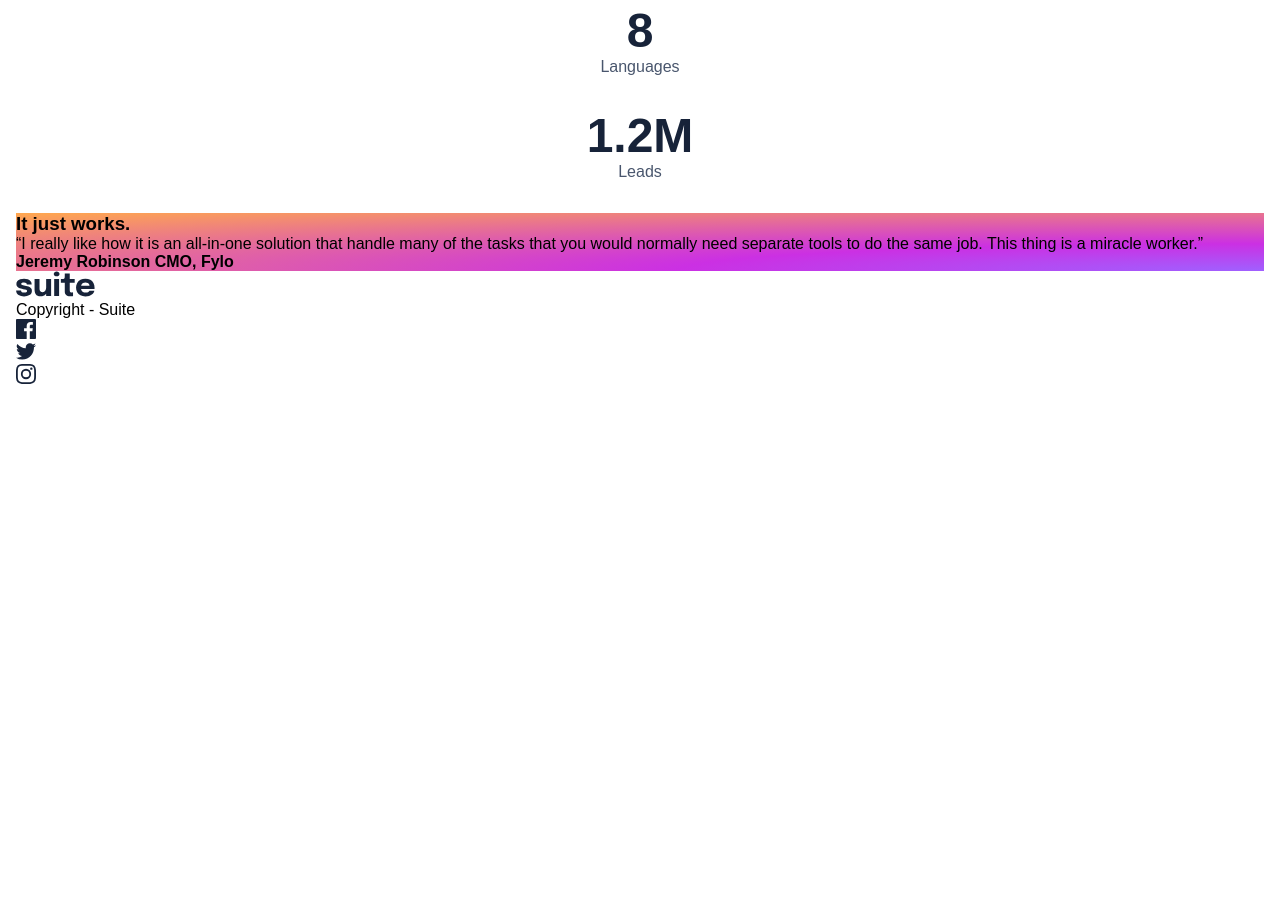
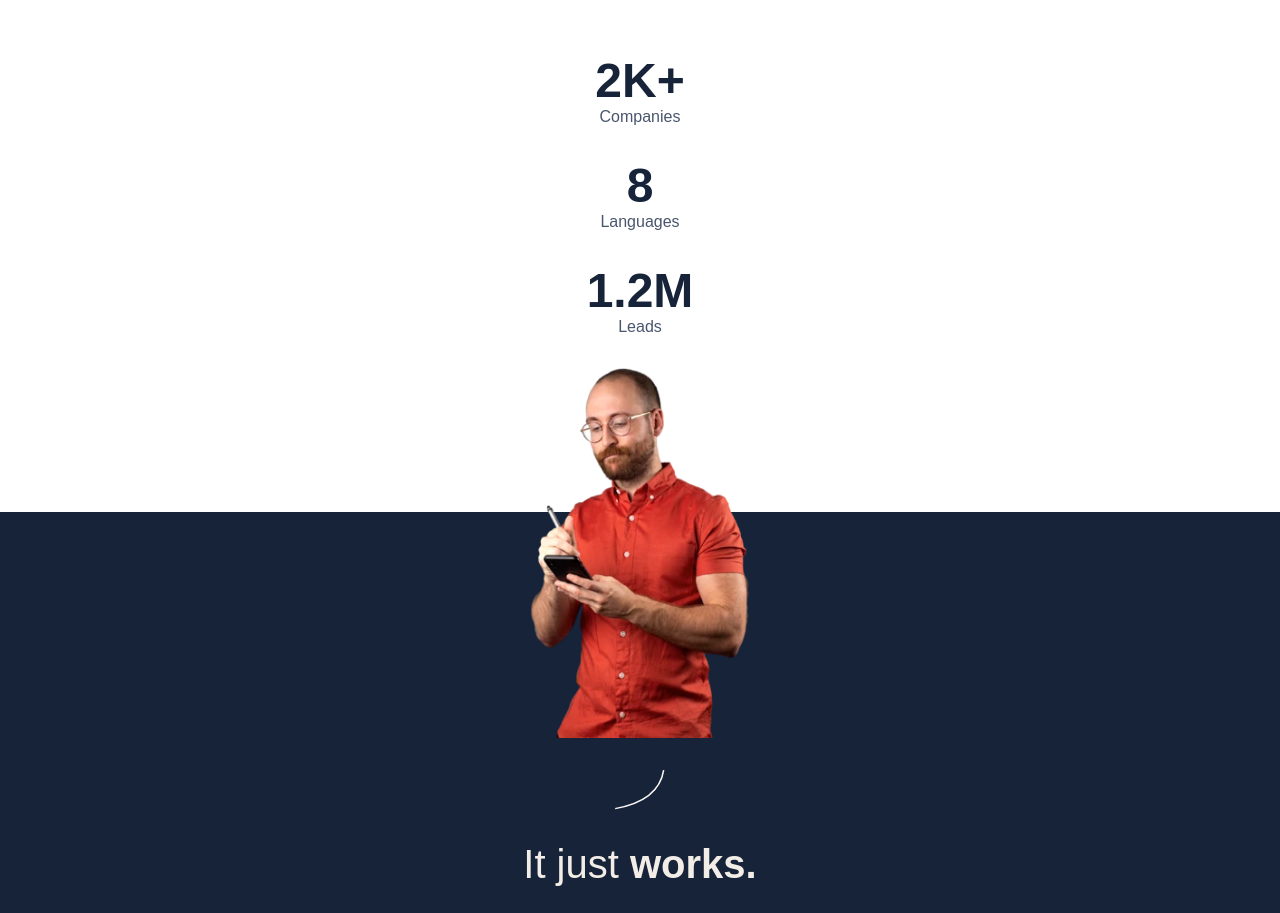
Before and after one commit to DeeaEmilia/Challenge-2, a plain HTML site: page index.html in a window 1280 px wide. Shown: the part 707-1620 px from the top of the page. Before the commit the page ends 1111 px from the top, so only its background shows below. Drawn offline with Linux system fonts and the light colour scheme.

Commit message:
testimonials section

```diff
--- a/index.html
+++ b/index.html
@@ -20,8 +20,12 @@
     </header>
     <main>
       <section class="hero--section">
+        <img
+          class="line"
+          src="assets/pattern-curved-line-1.svg"
+          alt="curved line" />
         <div class="title--wrapper">
-          <h1>A super solution for your business.</h1>
+          <h1>A <span>super solution</span> for your <span>business.</span></h1>
           <p>
             Our marketing and sales automations help you scale your outreach to
             get more leads for your company.
@@ -63,7 +67,15 @@
       </section>
 
       <section class="testimonials--section">
-        <h3>It just works.</h3>
+        <img
+          class="testimonials--person"
+          src="assets/image-jeremy-small.webp"
+          alt="picture of man in orange shirt using mobile phone with stylus" />
+        <img
+          class="line"
+          src="assets/pattern-curved-line-2.svg"
+          alt="curved line" />
+        <h3>It just <span>works.</span></h3>
         <p>
           “I really like how it is an all-in-one solution that handle many of
           the tasks that you would normally need separate tools to do the same
--- a/style.scss
+++ b/style.scss
@@ -20,7 +20,6 @@ ul {
 }
 
 body {
-  padding: 1rem;
   font-family: "Epilogue", sans-serif;
 }
 
@@ -51,6 +50,7 @@ header {
   display: flex;
   justify-content: space-between;
   align-items: center;
+  padding: 1rem;
 
   .logo {
     width: 4.90088rem;
@@ -61,6 +61,18 @@ header {
 main {
   .hero--section {
     margin: 2rem 0;
+    display: flex;
+    flex-direction: column;
+    padding: 1rem;
+    margin-bottom: 8rem;
+
+    .line {
+      height: 1.1875rem;
+      width: 9.467rem;
+      align-self: flex-end;
+      margin-bottom: -1.5rem;
+      stroke-width: 2px;
+    }
 
     .title--wrapper {
       display: flex;
@@ -74,6 +86,9 @@ main {
         font-weight: 400;
         line-height: 2.75rem;
         letter-spacing: -0.033rem;
+        span {
+          font-weight: 700;
+        }
       }
       p {
         font-size: 1.125rem;
@@ -127,11 +142,50 @@ main {
   }
 
   .testimonials--section {
-    background: radial-gradient(
-      141.42% 141.42% at 100% 100%,
-      #a060ff 0%,
-      #cb30e3 33.18%,
-      #ffa84e 100%
-    );
+    background: #172339;
+    color: #f3ede7;
+    display: flex;
+    flex-direction: column;
+    align-items: center;
+    gap: 1rem;
+  }
+  .testimonials--person {
+    margin-top: -10rem;
+    padding: 1rem;
+    width: 15.75rem;
+    height: 25.125rem;
+  }
+  .line {
+    width: 3.07925rem;
+    height: 2.5rem;
+  }
+  h3 {
+    padding: 1rem;
+    font-weight: 400;
+    font-size: 2.5rem;
+    span {
+      font-weight: 700;
+    }
+  }
+  p {
+    padding: 1rem;
+    font-size: 1.125rem;
+    line-height: 2rem;
+    text-align: center;
+  }
+
+  h4 {
+    font-size: 1.125rem;
+    font-weight: 700;
+    display: flex;
+    flex-direction: column;
+    align-items: center;
+    margin-bottom: 4rem;
+
+    span {
+      font-size: 1rem;
+      font-weight: 400;
+      line-height: 1.625rem;
+    }
   }
 }
```
Also changed, not shown: style.css, 1 other file.
